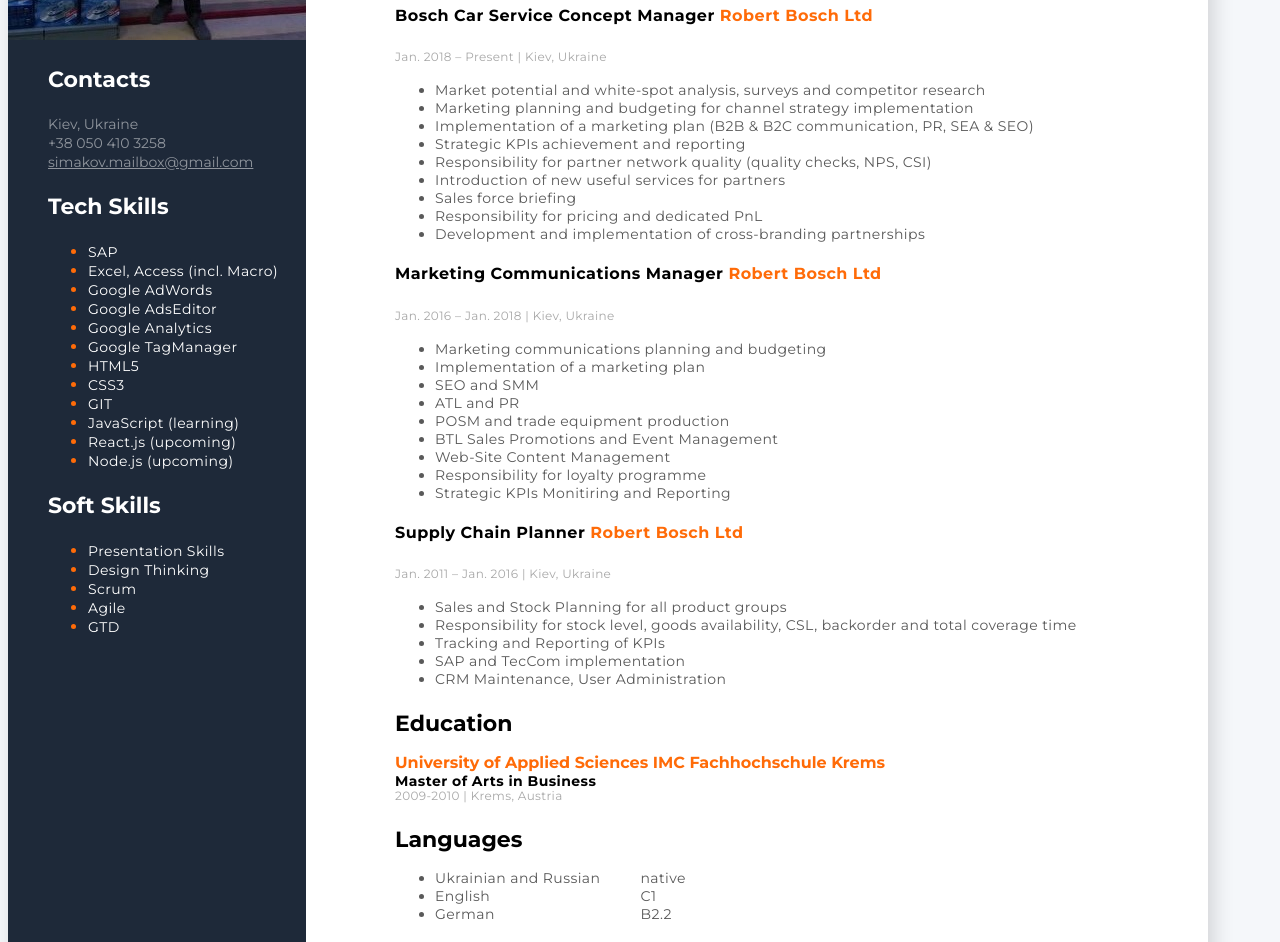
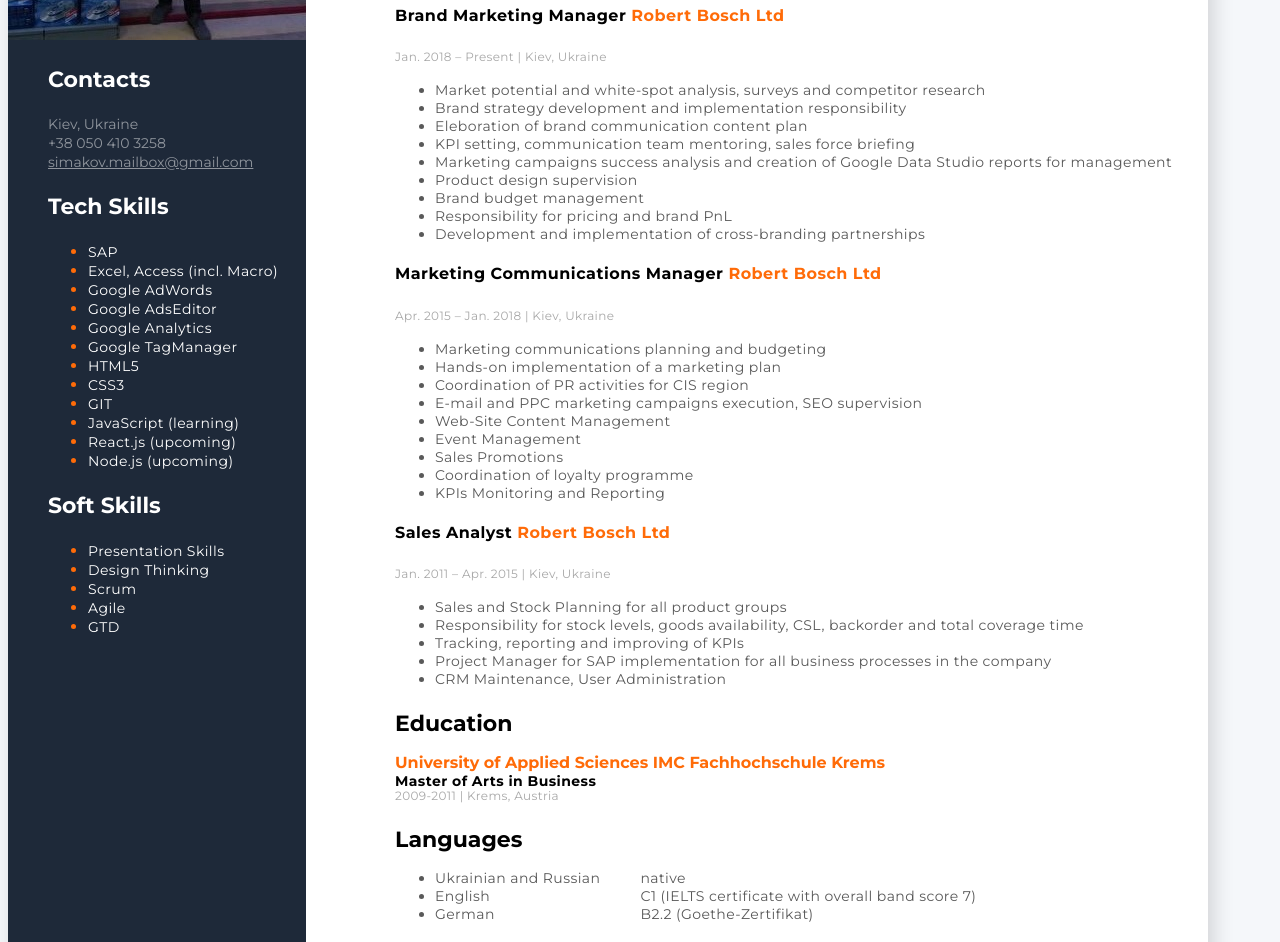
Before and after one commit to OleksandrSimakov/vscode-basics, a website: page index.html in a window 1280 px wide. Shown: the part 340-1282 px from the top of the page. Drawn offline with Linux system fonts and the light colour scheme.

Commit message:
adds corrections

```diff
--- a/index.html
+++ b/index.html
@@ -80,63 +80,45 @@
           <h3 class="h3-about-me">Professional Experience</h3>
           <!--Company 1-->
           <div>
-            <h4 class="position-company">Bosch Car Service Concept Manager <span class="yellow-company">Robert Bosch Ltd</span></h4>
+            <h4 class="position-company">Brand Marketing Manager <span class="yellow-company">Robert Bosch Ltd</span></h4>
             <span class="date">Jan. 2018 – Present | Kiev, Ukraine</span>
             <ul>
-              <li class="responsibilities">
-                Market potential and white-spot analysis, surveys and competitor research
-              </li>
-              <li class="responsibilities">
-                Marketing planning and budgeting for channel strategy implementation
-              </li>
-              <li class="responsibilities">
-                Implementation of a marketing plan (B2B & B2C communication, PR, SEA & SEO)
-              </li>
-              <li class="responsibilities">
-                Strategic KPIs achievement and reporting
-              </li>
-              <li class="responsibilities">
-                Responsibility for partner network quality (quality checks, NPS, CSI)
-              </li>
-              <li class="responsibilities">
-                Introduction of new useful services for partners
-              </li>
-              <li class="responsibilities">
-                Sales force briefing
-              </li>
-              <li class="responsibilities">
-                Responsibility for pricing and dedicated PnL
-              </li>
-              <li class="responsibilities">
-                Development and implementation of cross-branding partnerships
-              </li>
+              <li class="responsibilities">Market potential and white-spot analysis, surveys and competitor research</li>
+              <li class="responsibilities">Brand strategy development and implementation responsibility</li>
+              <li class="responsibilities">Eleboration of brand communication content plan</li>
+              <li class="responsibilities">KPI setting, communication team mentoring, sales force briefing</li>
+              <li class="responsibilities">Marketing campaigns success analysis and creation of Google Data Studio reports for management</li>
+              <li class="responsibilities">Product design supervision</li>
+              <li class="responsibilities">Brand budget management</li>
+              <li class="responsibilities">Responsibility for pricing and brand PnL</li>
+              <li class="responsibilities">Development and implementation of cross-branding partnerships</li>
             </ul>
           </div>
           <!--Company 2-->
           <div>
             <h4 class="position-company">Marketing Communications Manager <span class="yellow-company">Robert Bosch Ltd</span></h4>
-            <span class="date">Jan. 2016 – Jan. 2018 | Kiev, Ukraine</span>
+            <span class="date">Apr. 2015 – Jan. 2018 | Kiev, Ukraine</span>
             <ul>
               <li class="responsibilities">Marketing communications planning and budgeting</li>
-              <li class="responsibilities">Implementation of a marketing plan</li>
-              <li class="responsibilities">SEO and SMM</li>
-              <li class="responsibilities">ATL and PR</li>
-              <li class="responsibilities">POSM and trade equipment production</li>
-              <li class="responsibilities">BTL Sales Promotions and Event Management</li>
+              <li class="responsibilities">Hands-on implementation of a marketing plan</li>
+              <li class="responsibilities">Coordination of PR activities for CIS region</li>
+              <li class="responsibilities">E-mail and PPC marketing campaigns execution, SEO supervision</li>
               <li class="responsibilities">Web-Site Content Management</li>
-              <li class="responsibilities">Responsibility for loyalty programme</li>
-              <li class="responsibilities">Strategic KPIs Monitiring and Reporting </li>
+              <li class="responsibilities">Event Management</li>
+              <li class="responsibilities">Sales Promotions</li>
+              <li class="responsibilities">Coordination of loyalty programme</li>
+              <li class="responsibilities">KPIs Monitoring and Reporting</li>
             </ul>
           </div>
           <!--Company 3-->
           <div>
-            <h4 class="position-company">Supply Chain Planner <span class="yellow-company">Robert Bosch Ltd</span></h4>
-            <span class="date">Jan. 2011 – Jan. 2016 | Kiev, Ukraine</span>
+            <h4 class="position-company">Sales Analyst <span class="yellow-company">Robert Bosch Ltd</span></h4>
+            <span class="date">Jan. 2011 – Apr. 2015 | Kiev, Ukraine</span>
             <ul>
               <li class="responsibilities">Sales and Stock Planning for all product groups</li>
-              <li class="responsibilities">Responsibility for stock level, goods availability, CSL, backorder and total coverage time</li>
-              <li class="responsibilities">Tracking and Reporting of KPIs</li>
-              <li class="responsibilities">SAP and TecCom implementation</li>
+              <li class="responsibilities">Responsibility for stock levels, goods availability, CSL, backorder and total coverage time</li>
+              <li class="responsibilities">Tracking, reporting and improving of KPIs</li>
+              <li class="responsibilities">Project Manager for SAP implementation for all business processes in the company</li>
               <li class="responsibilities">CRM Maintenance, User Administration</li>
             </ul>
           </div>
@@ -150,7 +132,7 @@
               <span class="yellow-company"><b>University of Applied Sciences IMC Fachhochschule Krems</b></span>
             </p>
             <p class="education">Master of Arts in Business</p>
-            <span class="date">2009-2010 | Krems, Austria</span>
+            <span class="date">2009-2011 | Krems, Austria</span>
           </div>
         </div>
         <!--languages container-->
@@ -167,8 +149,8 @@
           <div class="right-side">
             <ul class="right-side__list">
               <li class="responsibilities">native</li>
-              <li class="responsibilities">C1</li>
-              <li class="responsibilities">B2.2</li>
+              <li class="responsibilities">C1 (IELTS certificate with overall band score 7)</li>
+              <li class="responsibilities">B2.2 (Goethe-Zertifikat)</li>
             </ul>
           </div>
           </div>
```
